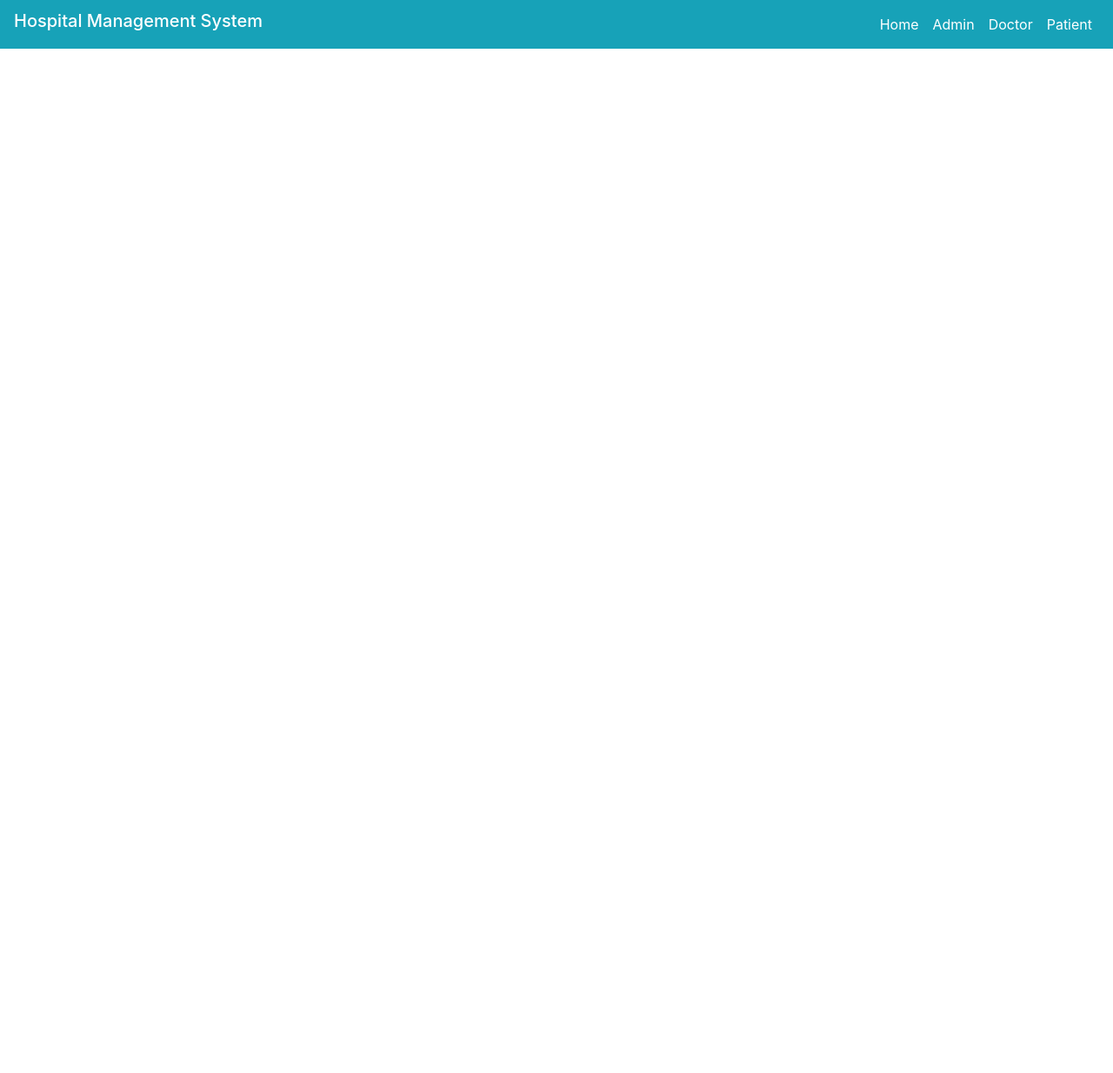
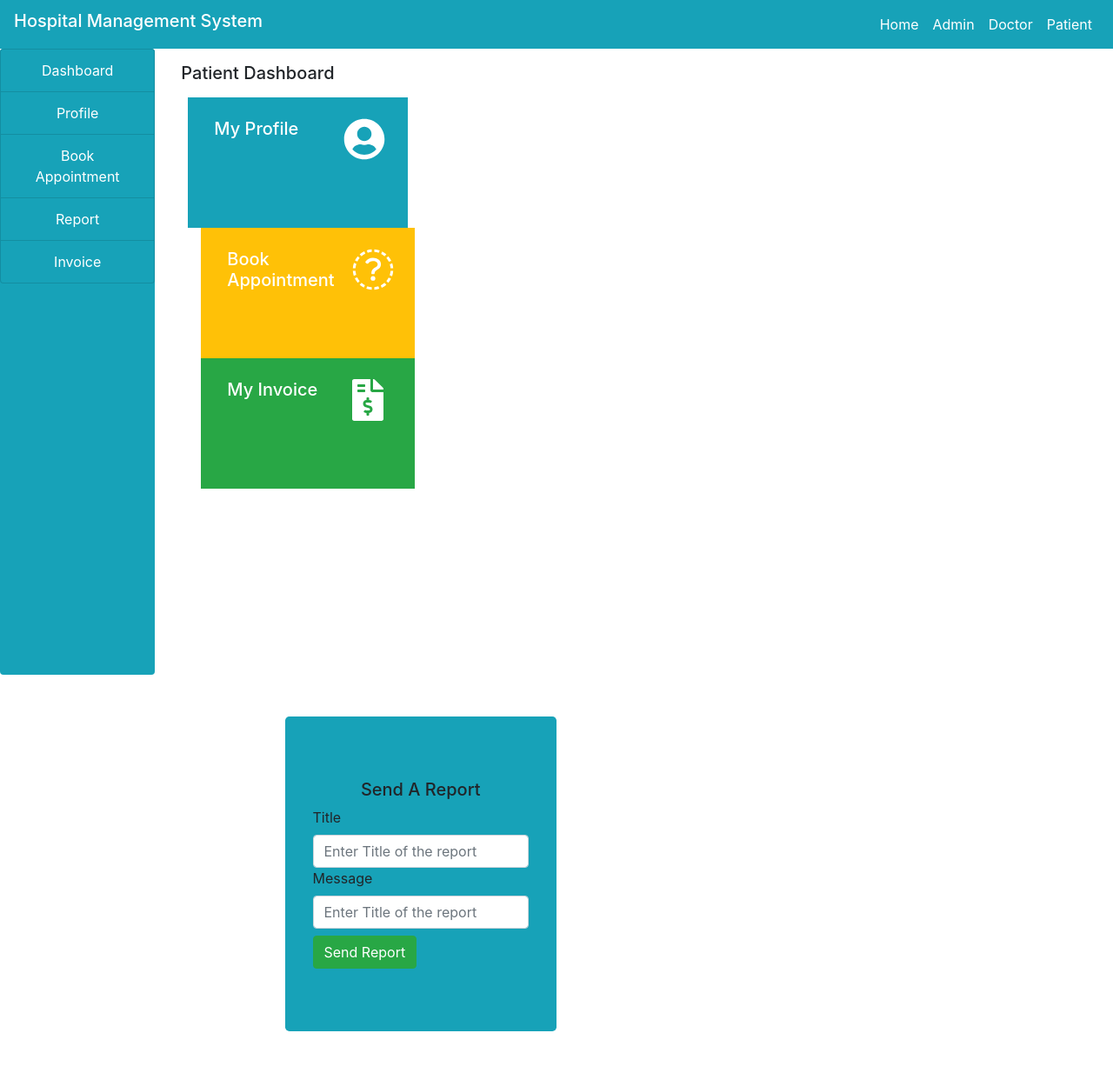
Before and after one commit to Indrawan007/Final-Web, a PHP site: page /patient/index.php in a window 1280 px wide. Shown: the whole page at 87% size. Before the commit the page ends 56 px from the top, so only its background shows below. Run offline with PHP 8.4, Linux system fonts and the light colour scheme; some libraries are stand-ins or nearby versions.

Commit message:
Add dashboard Patient

```diff
--- a/doctor/logout.php
+++ b/doctor/logout.php
@@ -2,8 +2,9 @@
 session_start();
 
 if(isset($_SESSION['doctor'])){
-    $unset($_SESSION['doctor']);
+    unset($_SESSION['doctor']);
 
-    header("Location: ../index.php");
+    header("location:../index.php");
 }
+
 ?>
--- a/header.php
+++ b/header.php
@@ -43,7 +43,7 @@
                     <li class="nav-item"><a href="index.php" class="nav-link text-white">Home</a></li>
                     <li class="nav-item"><a href="admin_login.php" class="nav-link text-white">Admin</a></li>
                     <li class="nav-item"><a href="doctor_login.php" class="nav-link text-white">Doctor</a></li>
-                    <li class="nav-item"><a href="patientlogin.php" class="nav-link text-white">Patient</a></li>';
+                    <li class="nav-item"><a href="patient_login.php" class="nav-link text-white">Patient</a></li>';
                 }
 
             ?>
--- a/patient/index.php
+++ b/patient/index.php
@@ -13,6 +13,104 @@ session_start();
 <body>
     <?php
         include '../header.php';
+        include '../koneksi.php'
     ?>
+    <div class="container-fluid">
+        <div class="col-md-12">
+            <div class="row">
+                <div class="col-md-2" style="margin-left: -30px;">
+                    <?php
+                        include 'sidenav.php';
+                    ?>
+                </div>
+                <div class="col-md-10">
+                    <h5 class="my-3">Patient Dashboard</h5>
+                    <div class="col-md-12">
+                        <div class="row">
+                            <div class="col-md-3 bg-info mx-2" style="height: 150px;">
+                                <div class="col-md-12">
+                                    <div class="row">
+                                        <div class="col-md-8">
+                                            <h5 class="text-white my-4">My Profile</h5>
+                                        </div>
+                                        <div class="col-md-4">
+                                            <a href="">
+                                                <i class="fa fa-user-circle fa-3x my-4" style="color: white;"></i>
+                                            </a>
+                                        </div>
+                                    </div>
+                                </div>
+                            </div>
+                        </div>
+                            <div class="col-md-3 bg-warning mx-2" style="height: 150px;">
+                            <div class="col-md-12">
+                                    <div class="row">
+                                        <div class="col-md-8">
+                                        <h5 class="text-white my-4">Book Appointment</h5>
+                                        </div>
+                                        <div class="col-md-4">
+                                            <a href="">
+                                                <i class="fa fa-calender fa-3x my-4" style="color: white;"></i>
+                                            </a>
+                                        </div>
+                                    </div>
+                                </div>
+                            </div>
+                            <div class="col-md-3 bg-success mx-2" style="height: 150px;">
+                            <div class="col-md-12">
+                                    <div class="row">
+                                        <div class="col-md-8">
+                                        <h5 class="text-white my-4">My Invoice</h5>
+                                        </div>
+                                        <div class="col-md-4">
+                                            <a href="">
+                                                <i class="fas fa-file-invoice-dollar fa-3x my-4" style="color: white;"></i>
+                                            </a>
+                                        </div>
+                                    </div>
+                                </div>
+                            </div>
+                        </div>
+                    </div>
+                    <?php
+                        if(isset($_POST['send'])){
+                            $title = $_POST['send'];
+                            $message = $_POST['message'];
+
+                            if(empty($title)){
+
+                            }else if(empty($message)){
+
+                            }else{
+                                $user = $_SESSION['patient'];
+
+                                $query = "INSERT INTO report(title, message, username, date_send) VALUE('$title','$message','$user',NOW())";
+
+                                $res = mysqli_query($conn, $query);
+                            }
+                        }
+                    ?>
+                    <div class="col-md-12">
+                        <div class="row">
+                            <div class="col-md-3"></div>
+                            <div class="col-md-3 jumbotron bg-info my-5">
+                                <h5 class="text-center my-2">Send A Report</h5>
+                                <form action="" method="post">
+                                    <label for="">Title</label>
+                                    <input type="text" name="title" class="form-control" autocomplete="off" placeholder="Enter Title of the report">
+
+                                    <label for="">Message</label>
+                                    <input type="text" name="message"class="form-control" autocomplete="off" placeholder="Enter Title of the report">
+
+                                    <input type="submit" name="send" value="Send Report" class="btn btn-success my-2">
+                                </form>
+                            </div>
+                            <div class="col-md-3"></div>
+                        </div>
+                    </div>
+                </div>
+            </div>
+        </div>
+    </div>
 </body>
 </html>
--- a/patient/sidenav.php
+++ b/patient/sidenav.php
@@ -7,6 +7,14 @@
     <title>Document</title>
 </head>
 <body>
-
+    <!-- sidebar -->
+    <div class="list-group bg-info" style="height: 90vh;">
+        <a href="index.php" class="list-group-item list-group-item-action bg-info text-center text-white">Dashboard</a>
+        <a href="profile.php" class="list-group-item list-group-item-action bg-info text-center text-white">Profile</a>
+        <a href="doctor.php" class="list-group-item list-group-item-action bg-info text-center text-white">Book Appointment</a>
+        <a href="" class="list-group-item list-group-item-action bg-info text-center text-white">Report</a>
+        <a href="" class="list-group-item list-group-item-action bg-info text-center text-white">Invoice</a>
+    </div>
+    <!-- end -->
 </body>
 </html>
--- a/patientlogin.php
+++ b/patient_login.php
@@ -12,8 +12,8 @@ if(isset($_POST['login'])){
     }else if(empty($pass)){
         echo "<script>alert('Enter Password')</script>";
     }else{
-        $q = "SELECT * FROM doctor WHERE uname='$uname' AND pass='$pass'";
-        $res = mysqli_query($conn, $q);
+        $query = "SELECT * FROM patient WHERE uname='$uname' AND pass='$pass'";
+        $res = mysqli_query($conn, $query);
 
         if(mysqli_num_rows($res)==1){
             header('Location:patient/index.php');
```
Also changed, not shown: account.php (+11 -11 lines), doctor/profile.php (+4 -4 lines).
